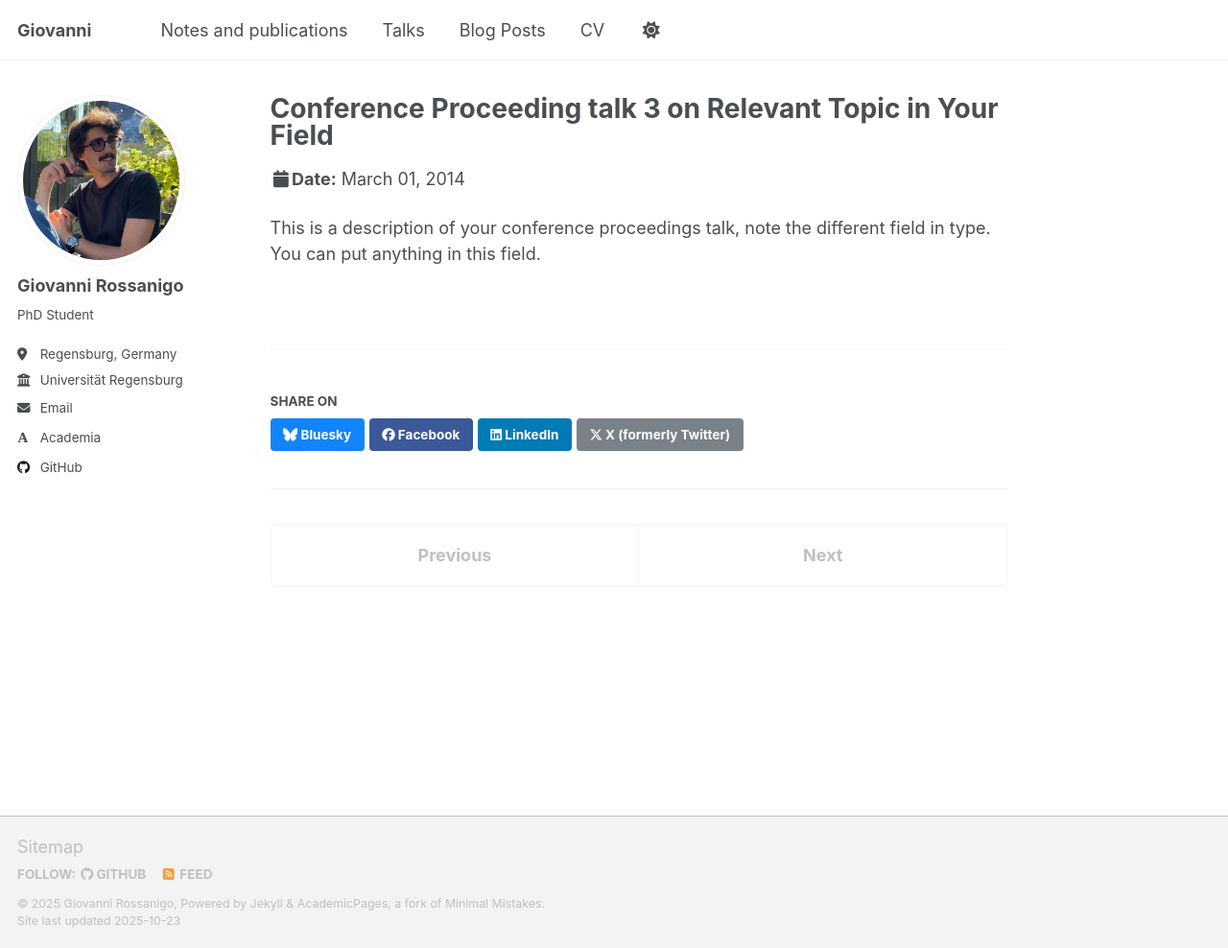
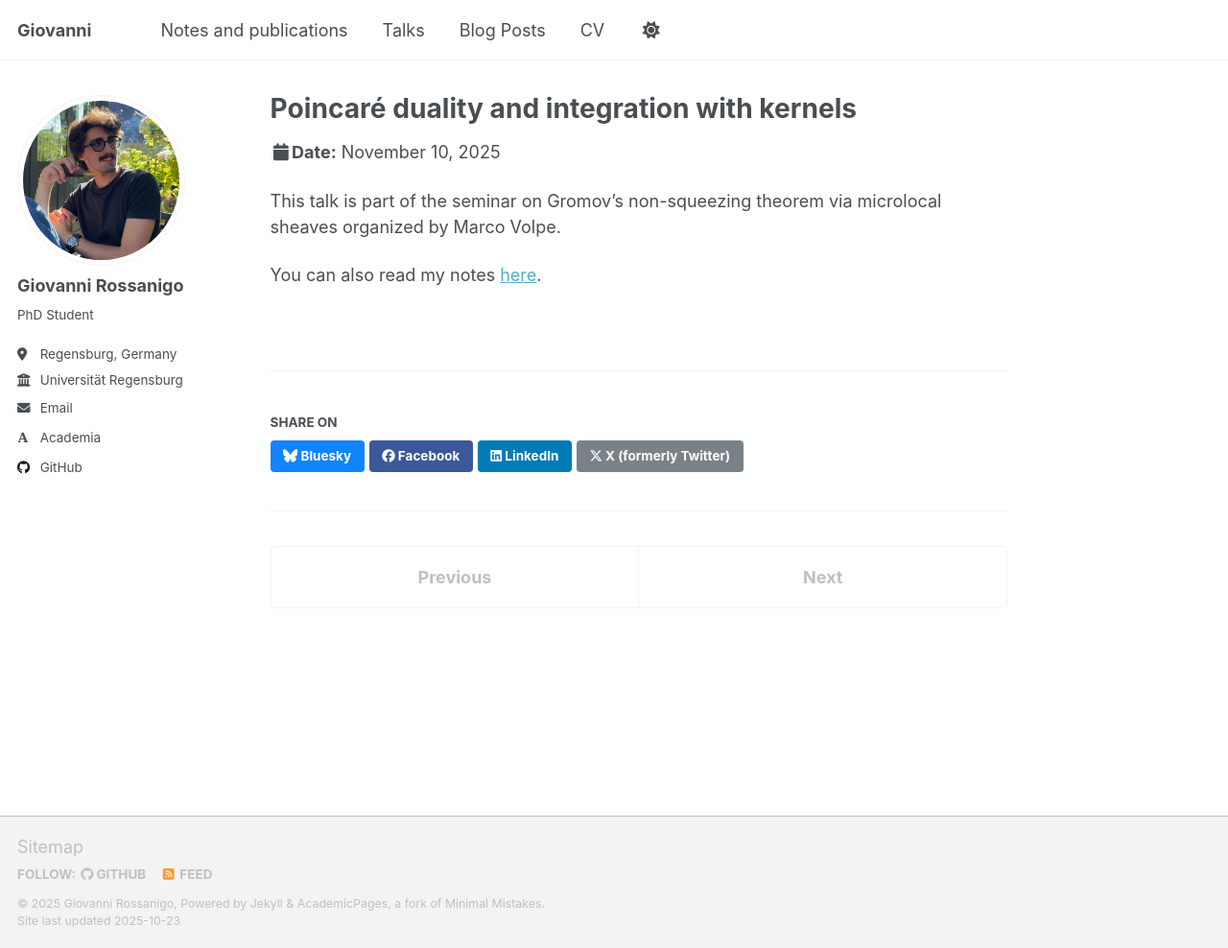
Before and after one commit to giovannirossanigo/giovannirossanigo.github.io, a Jekyll site: the page built from _talks/2014-03-01-talk-3.md, in a window 1280 px wide and 988 px high. Shown: the whole window at 96% size. Built offline with Jekyll 4.4.1, drawn with Linux system fonts in a browser that asks for light colours; some web fonts are replaced; a script that is not in the unit is left out.

Commit message:
Update 2014-03-01-talk-3.md

```diff
--- a/_talks/2014-03-01-talk-3.md
+++ b/_talks/2014-03-01-talk-3.md
@@ -1,11 +1,13 @@
 ---
-title: "Conference Proceeding talk 3 on Relevant Topic in Your Field"
+title: "Poincaré duality and integration with kernels"
 collection: talks
-type: "Conference proceedings talk"
-permalink: /talks/2014-03-01-talk-3
+type: "Talk"
+permalink: /talks/HIOB-WS25-26
 venue: "Testing Institute of America 2014 Annual Conference"
-date: 2014-03-01
-location: "Los Angeles, CA, USA"
+date: 2025-11-10
+location: "Universität Regensburg, DE"
 ---
 
-This is a description of your conference proceedings talk, note the different field in type. You can put anything in this field.
+This talk is part of the seminar on Gromov’s non-squeezing theorem via microlocal sheaves organized by Marco Volpe.
+
+You can also read my notes [here]().
```
